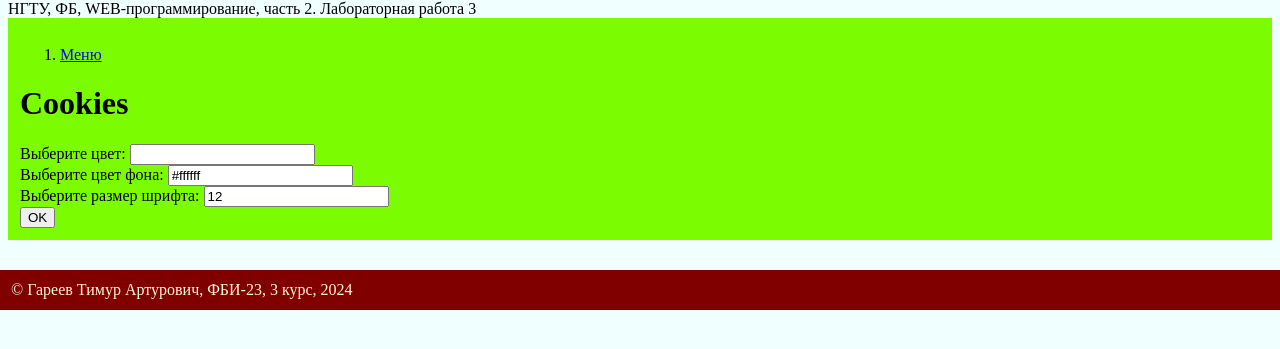
After one commit to GareevTimur/web-prog-labs-2, a Flask app: page /lab3/settings in a window 1280 px wide. The commit adds this page. Shown: the top 349 px of the page. Run offline with Flask 3, Linux system fonts and the light colour scheme.

Commit message:
настройки отображения

```diff
--- a/lab3.py
+++ b/lab3.py
@@ -58,3 +58,23 @@ def pay():
         price += 10
 
     return render_template('lab3/pay.html', price=price)
+
+@lab3.route('/lab3/settings', methods = ['GET', 'POST'])
+def settings():
+    color = request.form.get('color')
+    background_color = request.form.get('background-color')
+    font_size = request.form.get('font-size')
+    if color:
+        resp = make_response(redirect('/lab3/settings'))
+        resp.set_cookie('color', color)
+        resp.set_cookie('background-color', background_color)
+        resp.set_cookie('font-size', font_size)
+        return resp
+
+    color = request.cookies.get('color')
+    background_color = request.cookies.get('background-color')
+    font_size = request.cookies.get('font-size')
+    resp = make_response(render_template('lab3/settings.html', color=color,
+                                         background_color=background_color,
+                                         font_size=font_size))
+    return resp
--- a/templates/base.html
+++ b/templates/base.html
@@ -5,6 +5,17 @@
     <meta name="viewport" content="width=device-width, initial-scale=1.0">
     <title>Гареев Тимур. {% block lab %}{% endblock %}.</title>
     <link rel="stylesheet" href="{{url_for('static', filename = 'main.css')}}">
+    <style>
+        body{
+            {% if request.cookies.get('color') %};
+            color: {{ request.cookies.get('color') }};
+            {% endif %}
+
+            {% if request.cookies.get('background-color') %};
+            background-color: {{ request.cookies.get('background-color') }};
+            {% endif %}
+        }
+    </style>
     {% block script %} {% endblock %}
 </head>
 <body>
--- /dev/null
+++ b/templates/lab3/settings.html
@@ -0,0 +1,24 @@
+{% extends "base.html" %}
+
+{% block  lab %}Лабораторная работа 3{% endblock %}
+
+{% block main %}
+    <h1>Cookies</h1>
+    <form method="post">
+        <div>
+            <label for="color">Выберите цвет:</label>
+            <input type="text" id="color" name="color" value="{{ color or '' }}">
+        </div>
+        <div>
+            <label for="background-color">Выберите цвет фона:</label>
+            <input type="text" id="background-color" name="background-color" value="{{ background_color or '#ffffff' }}">
+        </div>
+        <div>
+            <label for="font-size">Выберите размер шрифта:</label>
+            <input type="number" id="font-size" name="font-size" value="{{ font_size or '12' }}">
+        </div>
+        <div>
+            <button type="submit">OK</button>
+        </div>
+    </form>
+{% endblock %}
```
